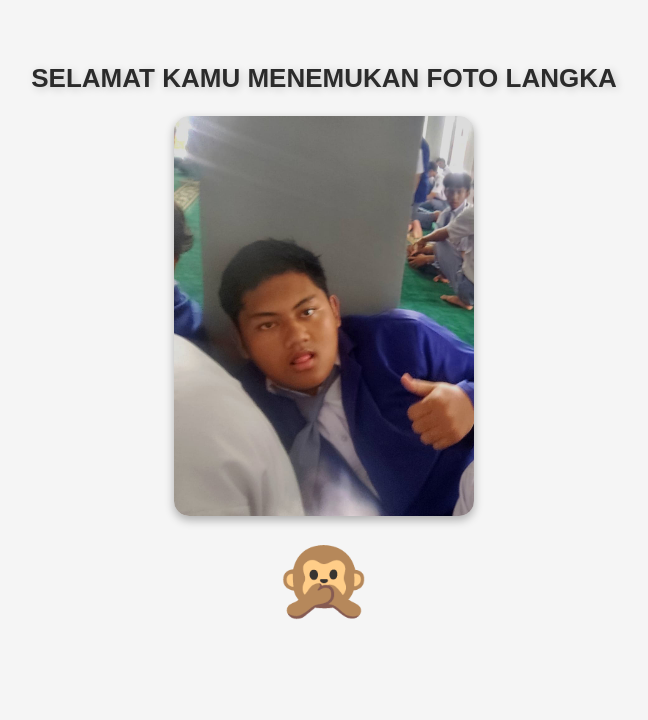
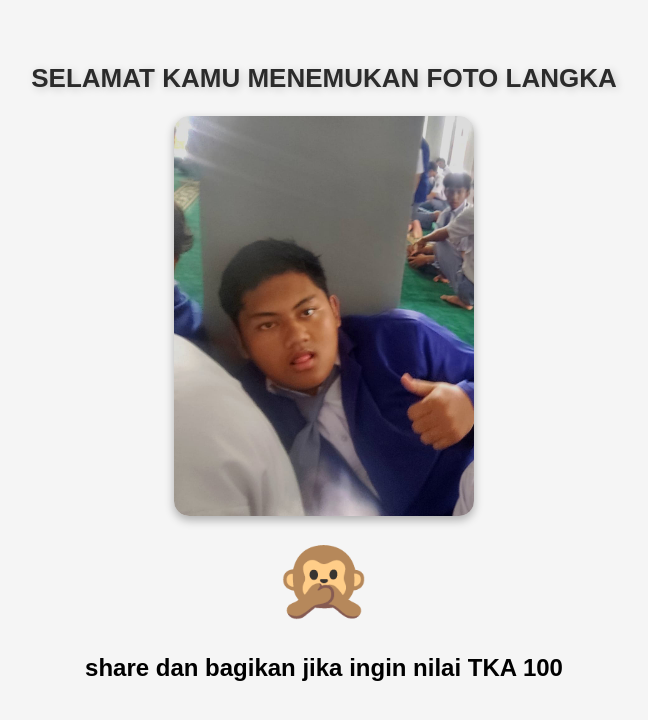
Before and after one commit to kaycraft/Bocoran-TKA, a plain HTML site: page index.html in a window 1280 px wide. Shown: the whole page, without its empty margins (316-964 px from the left). Drawn offline with Linux system fonts and the light colour scheme.

Commit message:
Update index.html

```diff
--- a/index.html
+++ b/index.html
@@ -88,6 +88,7 @@
   <h1>SELAMAT KAMU MENEMUKAN FOTO LANGKA</h1>
   <img src="aksa ajg.jpg" alt="Foto Langka">
   <div class="emoji">🙊</div>
+  <h2>share dan bagikan jika ingin nilai TKA 100</h2>
 
 </body>
 </html>
```
